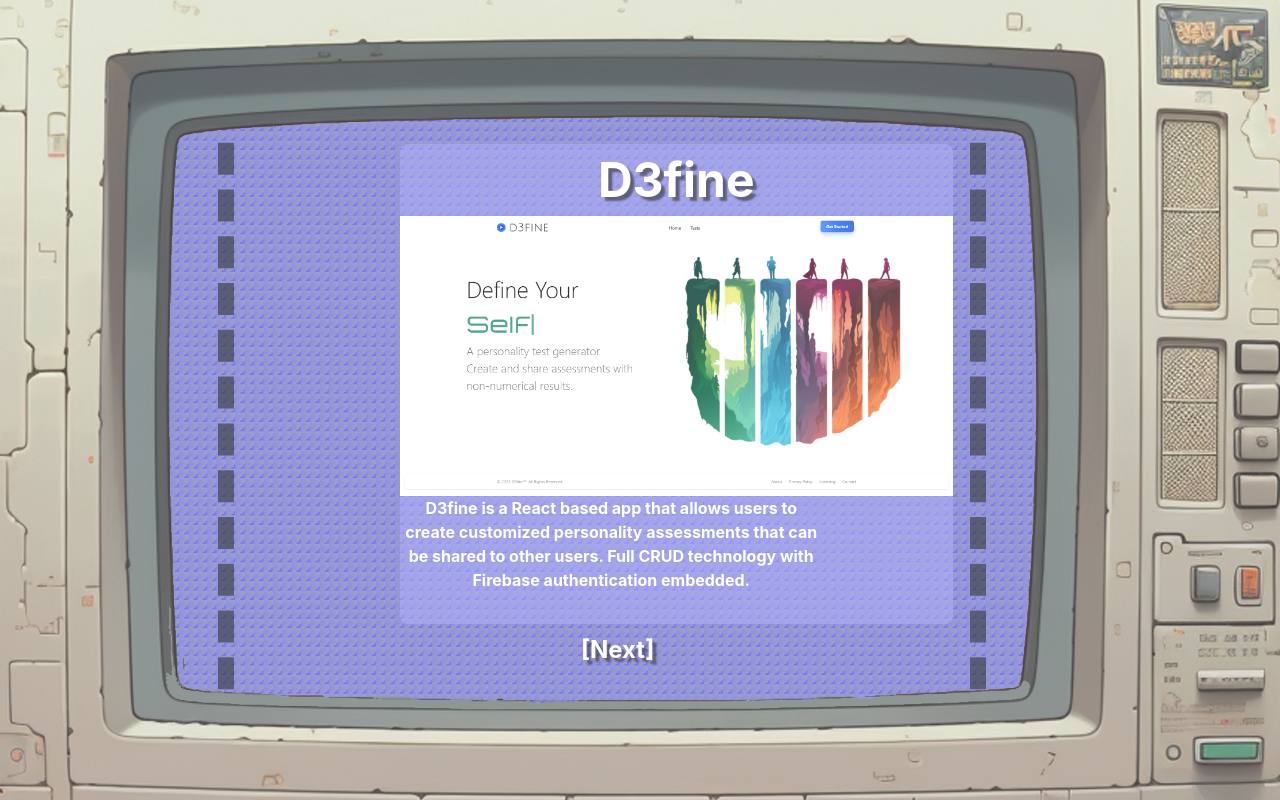
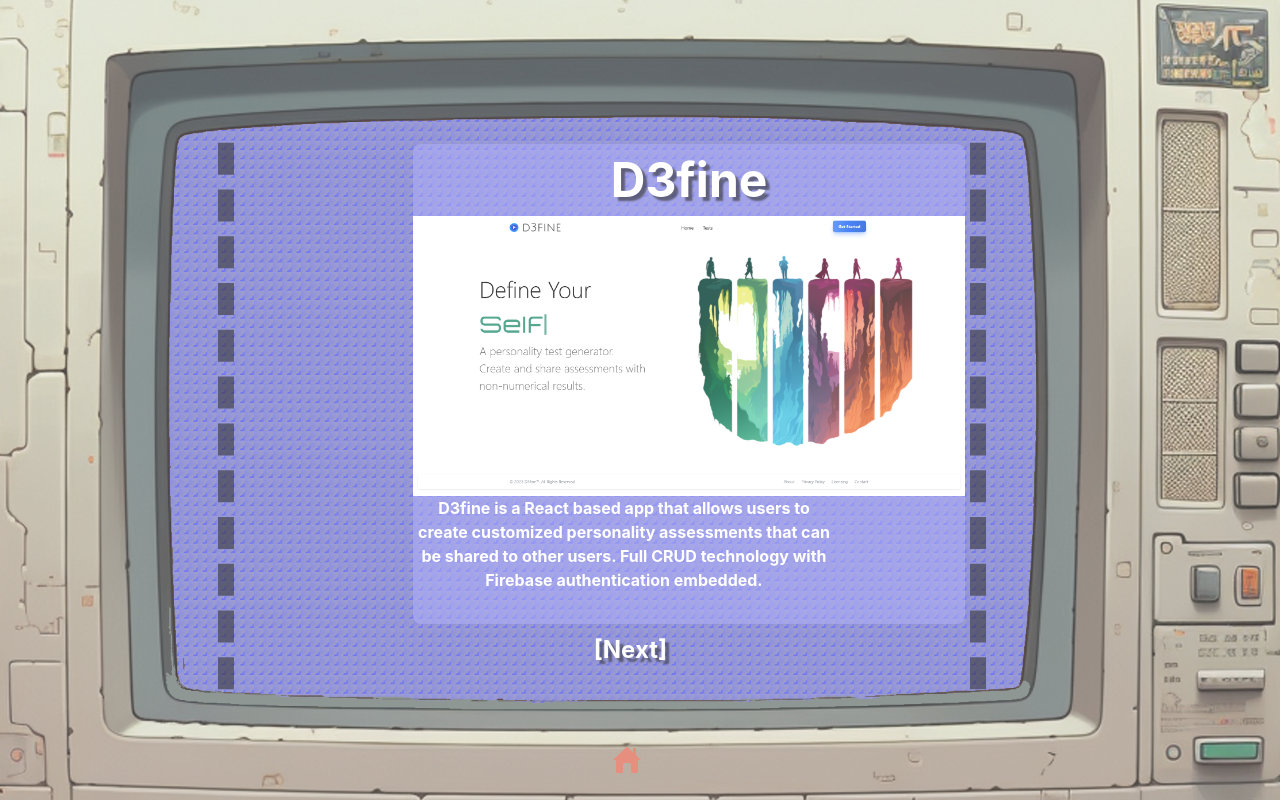
Before and after one commit to tetonkaa/PortfolioV2, a React (Create React App) app in the folder portfolio.v2/: page /Projects in a window 1280 px wide. Built offline with nearby package versions, Linux system fonts and the light colour scheme.

Commit message:
back button

```diff
--- /dev/null
+++ b/portfolio.v2/src/components/returnButton/return.css
@@ -0,0 +1,13 @@
+.returnButton {
+  width: 100%;
+  position: absolute;
+  z-index: 2;
+  margin-top: 1vh;
+  padding-right: 2vw;
+  display: flex;
+  justify-content: center;
+}
+
+.returnButton svg {
+  fill: #e2745e;
+}
--- /dev/null
+++ b/portfolio.v2/src/components/returnButton/return.js
@@ -0,0 +1,28 @@
+import "./return.css";
+
+export default function ReturnButton() {
+  return (
+    <div className="returnButton">
+      <a href="google.com">
+        <svg
+          xmlns="http://www.w3.org/2000/svg"
+          class="ionicon"
+          viewBox="0 0 512 512"
+        >
+          <path
+            d="M80 212v236a16 16 0 0016 16h96V328a24 24 0 0124-24h80a24 24 0 0124 24v136h96a16 16 0 0016-16V212"
+            stroke-linecap="round"
+            stroke-linejoin="round"
+            stroke-width="32"
+          />
+          <path
+            d="M480 256L266.89 52c-5-5.28-16.69-5.34-21.78 0L32 256M400 179V64h-48v69"
+            stroke-linecap="round"
+            stroke-linejoin="round"
+            stroke-width="32"
+          />
+        </svg>
+      </a>
+    </div>
+  );
+}
--- a/portfolio.v2/src/pages/projects/projects.css
+++ b/portfolio.v2/src/pages/projects/projects.css
@@ -39,7 +39,7 @@
 .projectButtons {
   z-index: 1;
   position: absolute;
-  width: 60vw;
+  width: 62vw;
   display: flex;
   flex-direction: row;
   justify-items: space-between;
@@ -69,7 +69,7 @@
   flex-direction: column;
   margin: auto;
   margin-top: 4vh;
-  margin-left: 13vw;
+  margin-left: 14vw;
   border-radius: 8px;
   z-index: 1;
   position: absolute;
--- a/portfolio.v2/src/pages/projects/projects.js
+++ b/portfolio.v2/src/pages/projects/projects.js
@@ -3,6 +3,7 @@
 import ship from "../../images/projectPhotos/ShipVShip.png";
 import StopJockin from "../../images/projectPhotos/StopJockin.png";
 import SVGeezy from "../../images/projectPhotos/SVGeezy.png";
+import ReturnButton from "../../components/returnButton/return";
 import { useState, useEffect } from "react";
 export default function Projects() {
   const [currentProject, setCurrentProject] = useState(1);
@@ -69,15 +70,16 @@
         <div className="projectsContainer">
           <div className="currentProject">{renderCurrentProject()}</div>
           <div className="projectButtons">
+            {currentProject > 1 && (
+              <button onClick={handleBackClick}>[BACK]</button>
+            )}
             {currentProject < 4 && (
               <button onClick={handleNextClick}>[Next]</button>
-            )}
-            {currentProject > 1 && (
-              <button onClick={handleBackClick}>[BACK]</button>
             )}
           </div>
         </div>
       </div>
+      <ReturnButton/>
     </div>
   );
 }
```
